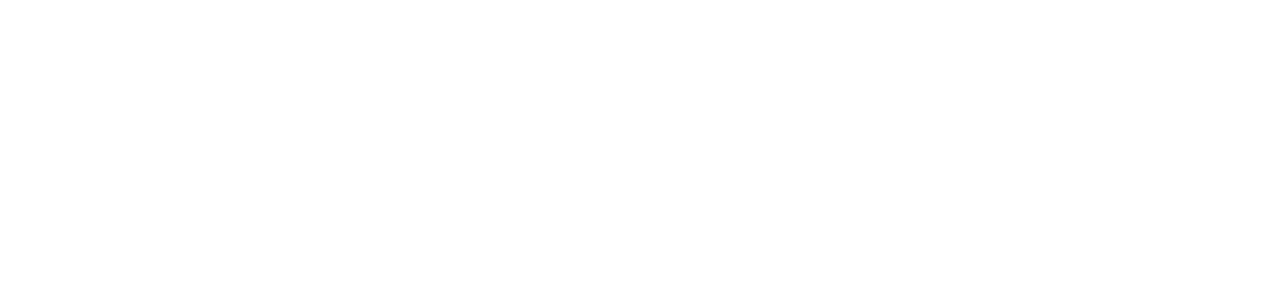
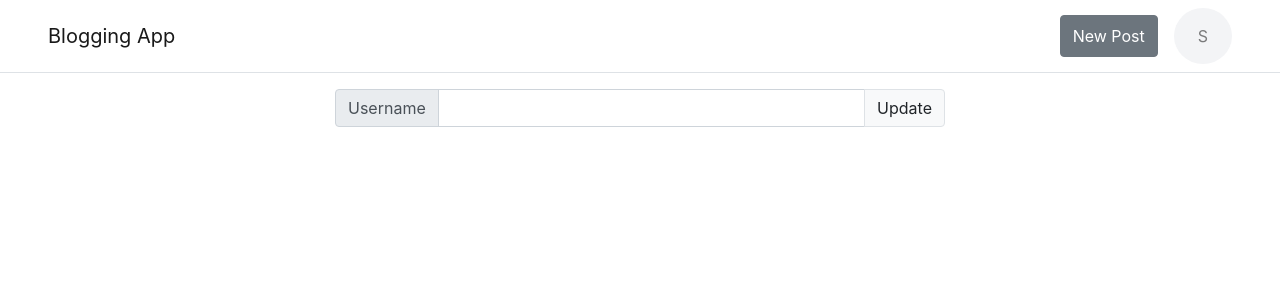
Before and after one commit to fal4782/blogging-app, a Vue app in the folder frontend/: page /profile in a window 1280 px wide. Shown: the top 300 px of the page. Built offline with nearby package versions, Linux system fonts and the light colour scheme; sample sign-in values are in the browser's storage.

Commit message:
handled some bootstrap classes that were breaking (ms -> ml and me -> mr)

```diff
--- a/frontend/src/components/NavBar.vue
+++ b/frontend/src/components/NavBar.vue
@@ -8,20 +8,21 @@
       <!-- <b-navbar-toggle target="nav-collapse"></b-navbar-toggle> -->
 
       <!-- <b-collapse id="nav-collapse" is-nav> -->
-      <b-navbar-nav class="ms-auto d-flex flex-row align-items-center">
+      <b-navbar-nav class="ml-auto d-flex flex-row align-items-center">
         <b-button
           size="md"
-          class="my-2 my-sm-0 me-3 fit-content-height py-2"
+          class="my-2 my-sm-0 mr-3 fit-content-height py-2"
           @click="createPost"
         >
           New Post
         </b-button>
-
-        <b-nav-item
-          class="bg-grey rounded-circle px-4 px-sm-3 py-2"
-          @click="signOut"
-          >{{ userInitial }}</b-nav-item
-        >
+        <router-link to="/profile" class="text-decoration-none">
+          <b-nav-item
+            href="/profile"
+            class="bg-grey rounded-circle px-4 px-sm-3 py-2"
+            >{{ userInitial }}</b-nav-item
+          >
+        </router-link>
       </b-navbar-nav>
       <!-- </b-collapse> -->
     </b-navbar>
@@ -39,14 +40,10 @@ export default {
     createPost() {
       this.$router.push({ name: "publish" });
     },
-    signOut() {
-      localStorage.clear();
-      this.$router.push({ name: "login" });
-    },
     fetchUserInitial() {
       const username = localStorage.getItem("username");
       this.userInitial = username?.charAt(0).toUpperCase();
-    //   console.log(this.userInitial);
+      //   console.log(this.userInitial);
     },
   },
   mounted() {
--- a/frontend/src/components/PostCard.vue
+++ b/frontend/src/components/PostCard.vue
@@ -1,6 +1,6 @@
 <template>
   <router-link :to="'/post/' + post.id" class="card-link text-decoration-none">
-    <div class="card border-0 border-bottom rounded-0">
+    <div class="card border-bottom rounded-0 text-dark">
       <div class="card-body">
         <div class="d-flex gap-2 mb-2 align-items-baseline">
           <div
--- a/frontend/src/router/index.js
+++ b/frontend/src/router/index.js
@@ -6,11 +6,22 @@ import HomePage from "../views/HomePage.vue";
 import CreatePost from "../views/CreatePost.vue";
 import requireAuth from "../api/authGuard";
 import PostDetails from "../views/PostDetails.vue";
+import ProfilePage from "../views/ProfilePage.vue";
 
 const router = new Router({
   mode: "history",
   base: import.meta.env.BASE_URL,
   routes: [
+    {
+      path: "/login",
+      name: "login",
+      component: LoginPage,
+    },
+    {
+      path: "/signup",
+      name: "singup",
+      component: SignupPage,
+    },
     {
       path: "/posts",
       name: "home",
@@ -22,21 +33,18 @@ const router = new Router({
       name: "PostDetails",
       component: PostDetails,
       props: true,
-    },
-    {
-      path: "/login",
-      name: "login",
-      component: LoginPage,
-    },
-    {
-      path: "/signup",
-      name: "singup",
-      component: SignupPage,
+      beforeEnter: requireAuth,
     },
     {
       path: "/publish",
       name: "publish",
       component: CreatePost,
+      beforeEnter: requireAuth,
+    },
+    {
+      path: "/profile",
+      name: "profile",
+      component: ProfilePage,
       beforeEnter: requireAuth,
     },
   ],
--- a/frontend/src/views/PostDetails.vue
+++ b/frontend/src/views/PostDetails.vue
@@ -1,10 +1,10 @@
 <template>
   <div class="">
     <NavBar />
-    <div class="mt-4 mx-5 row">
+    <div class="mt-4 mx-2 mx-md-5 row">
       <div
         id="post-details"
-        class="col-lg-9 pe-4 pb-5 pb-lg-0 border-bottom border-0-md"
+        class="col-lg-9 pr-4 pb-5 pb-lg-0 border-bottom border-0-md"
       >
         <h1 class="mb-0">{{ post.title }}</h1>
         <p class="text-muted font-smaller">
@@ -21,7 +21,7 @@
 
       <div
         id="author-details"
-        class="col-lg-3 border-left-md pt-1 pt-lg-0 ps-md-4 mt-2"
+        class="col-lg-3 border-left-md pt-1 pt-lg-0 ps-md-4 mt-3 mt-md-1 mb-4"
       >
         <div class="fs-5 text-secondary">Author</div>
         <div class="d-flex pt-1 gap-2 align-items-center">
--- a/frontend/src/views/ProfilePage.vue
+++ b/frontend/src/views/ProfilePage.vue
@@ -1,11 +1,37 @@
 <template>
-  <div></div>
+  <div>
+    <NavBar />
+    <div class="col-6 ml-auto mr-auto">
+      <b-input-group prepend="Username" class="mt-3">
+        <b-form-input></b-form-input>
+        <b-input-group-append>
+          <b-button class="border btn-light">Update</b-button>
+        </b-input-group-append>
+      </b-input-group>
+    </div>
+  </div>
 </template>
 
 <script>
+import NavBar from "../components/NavBar.vue";
 export default {
+  components: { NavBar },
   data() {
     return {};
   },
+  methods: {
+    signOut() {
+      localStorage.clear();
+      this.$router.push("/login");
+    },
+    fetchUsername() {
+      const username = localStorage.getItem("username");
+      console.log(username);
+      return username;
+    },
+  },
+  created() {
+    this.fetchUsername();
+  },
 };
 </script>
```
Also changed, not shown: frontend/src/assets/main.css (+9 -4 lines).
